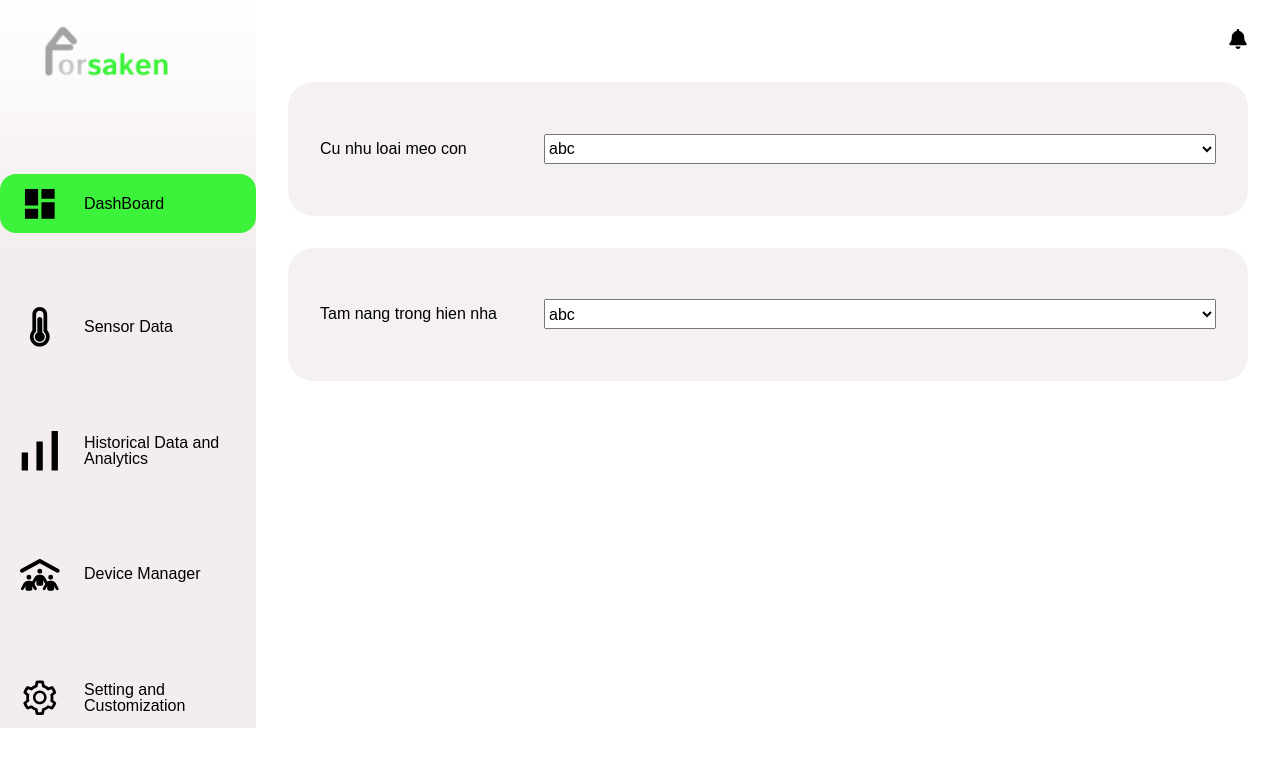
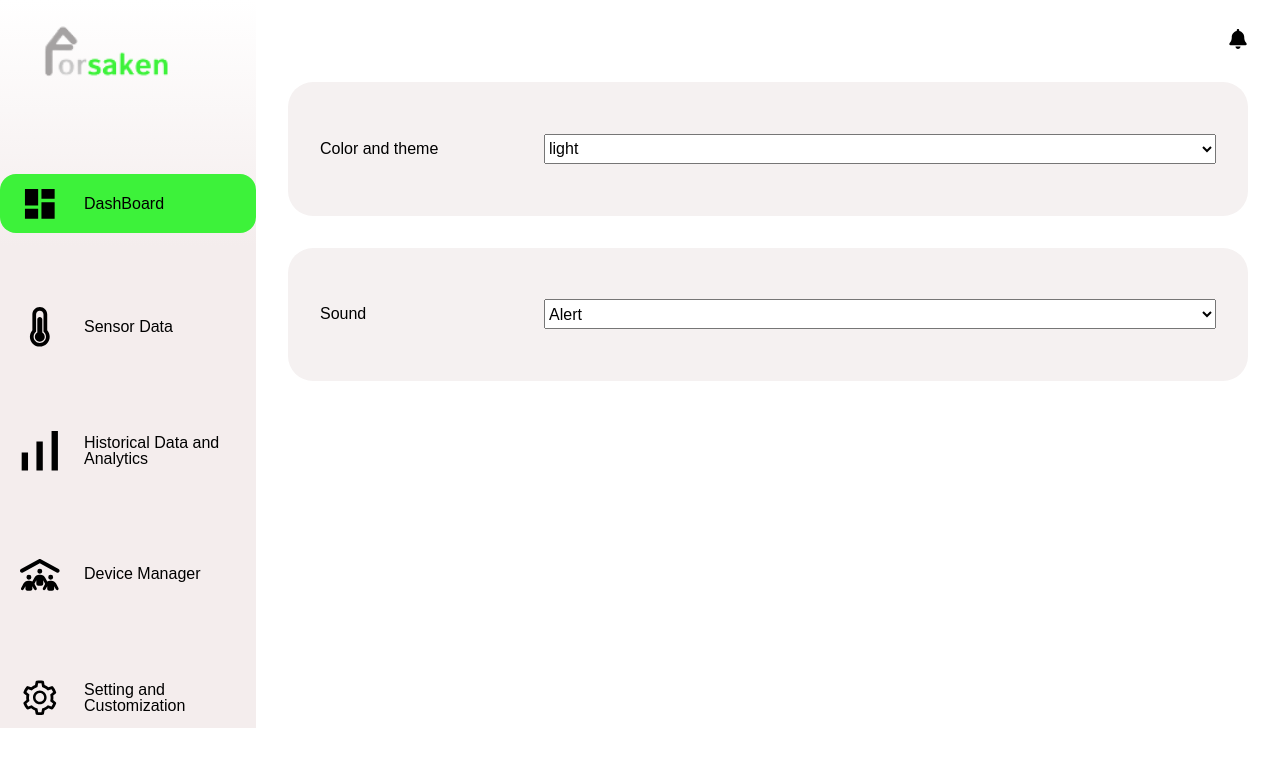
Before and after one commit to danisolation/app, a React (Create React App) app: page /settings in a window 1280 px wide. Shown: the top 766 px of the page. Built offline with nearby package versions, Linux system fonts and the light colour scheme.

Commit message:
update settings

```diff
--- a/src/pages/Settings/index.js
+++ b/src/pages/Settings/index.js
@@ -6,12 +6,12 @@ const cx = classNames.bind(styles);
 
 const DATA = [
     {
-        des: 'Cu nhu loai meo con',
-        list: ['abc', 'dfg'],
+        des: 'Color and theme',
+        list: ['light', 'dark'],
     },
     {
-        des: 'Tam nang trong hien nha',
-        list: ['abc', 'dfg'],
+        des: 'Sound',
+        list: ['Alert', 'Alert', 'Alert', 'Alert', 'Alert'],
     },
 ];
 
```
